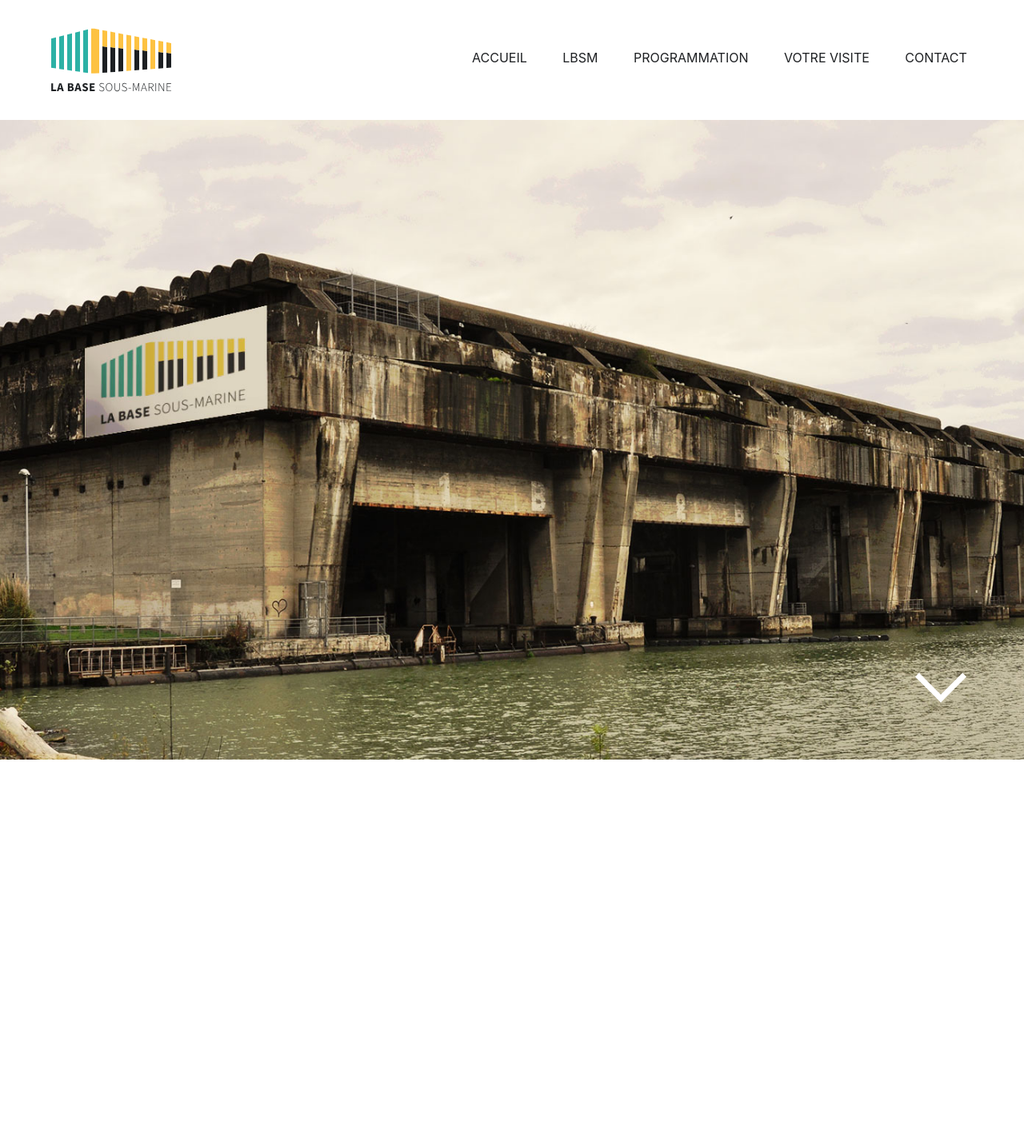
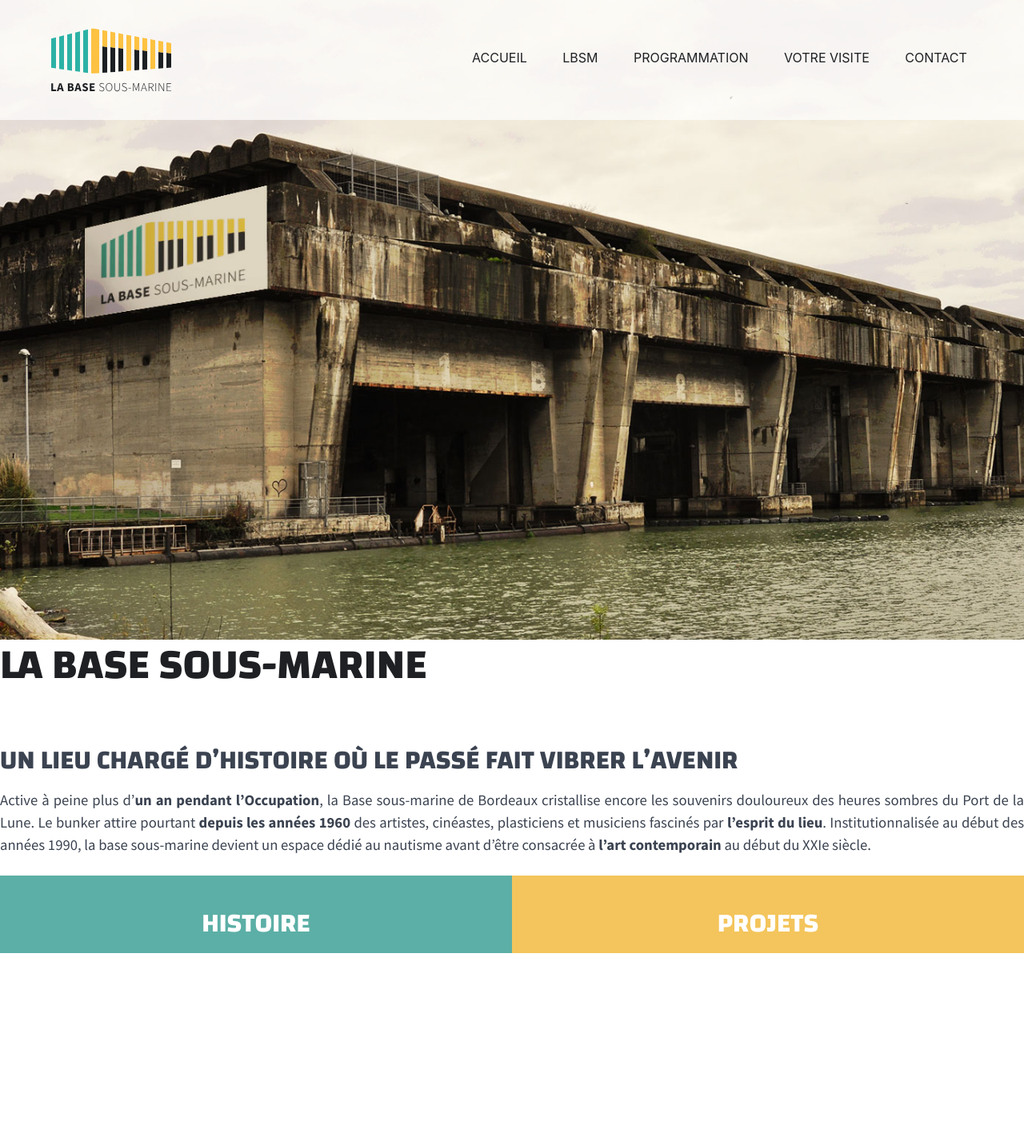
Before and after one commit to QRAVET/BSM, a PHP site: page /lbsm.php in a window 1280 px wide. Shown: the top 1432 px of the page at 80% size. Run offline with PHP 8.4, Linux system fonts and the light colour scheme.

Commit message:
mid-day 060319

```diff
--- a/css/style.css
+++ b/css/style.css
@@ -247,12 +247,13 @@ h6 {
 }
 
 /***** BUTTONS *****/
-.button-white-down {
+.button-down {
   height: 80px;
   width: 80px;
   position: absolute;
   top: 820px;
-  right: 5%;
+  right: 48%;
+  left: 48%;
 }
 
 .button-white-up {
@@ -266,6 +267,14 @@ h6 {
 }
 
 /***** ACCUEIL *****/
+.button-white-down {
+  height: 80px;
+  width: 80px;
+  position: absolute;
+  top: 820px;
+  right: 5%;
+}
+
 html {
   scroll-behavior: smooth;
 }
@@ -527,7 +536,7 @@ button[type=submit] {
   background: url(../img/photos/bsm-hero.jpg) no-repeat center;
   height: 100vh;
   background-size: cover;
-  margin-top: 150px;
+  padding-top: 150px;
 }
 
 /*# sourceMappingURL=style.css.map */
--- a/inc/nav.php
+++ b/inc/nav.php
@@ -1,18 +1,6 @@
-<!-- <nav class="columns navbar hide-md p-fixed" id="menunav">
-    <div class="column col-3 col-mr-auto hide-md">
-        <a href=""><img src="img/picto/logo-bsm-color.svg" alt="logo-bsm" class="logo-bsm-color"></a>
-    </div>
-    <ul class="column col-8 float-right text-uppercase dark-grey hide-xl">
-        <li><a href="./index.php">Accueil</a></li>
-        <li><a href="./lbsm.php">La base sous-marine</a></li>
-        <li><a href="./programmation.php">programmation</a></li>
-        <li><a href="./votrevisite.php">votre visite</a></li>
-        <li><a href="./contact.php">contact</a></li>
-    </ul>
-</nav> -->
 <nav class="columns navbar hide-md p-fixed">
     <div class="float-left hide-md">
-        <a href=""><img src="img/picto/logo-bsm-color.svg" alt="logo-bsm" class="logo-bsm-nav"></a>
+        <a href="./index.php"><img src="img/picto/logo-bsm-color.svg" alt="logo-bsm" class="logo-bsm-nav"></a>
     </div>
     <ul id="menunav" class="float-right text-uppercase dark-grey hide-xl">
         <li><a href="./index.php" class="btn-nav">Accueil</a></li>
--- a/lbsm.php
+++ b/lbsm.php
@@ -1,4 +1,4 @@
-<!DOCTYPE html>
+<!DOCTYPE html> <span class="text-bold"></span>
 <html lang="fr">
 <head>
     <meta charset="UTF-8">
@@ -25,9 +25,9 @@
         <?php include './inc/burger.php' ?>
 
         <!-- Section image hero -->
-        <div class="columns">
-            <div class="button-white-down col-mx-auto hide-md tooltip" data-tooltip="En savoir plus">
-                <a href="#menu-lbsm"><img src="img/picto/button/button-white.svg" alt="ancre-section-suivante"></a>
+        <div class="columns p-relative box-view">
+            <div class="button-down hide-md tooltip" data-tooltip="En savoir plus">
+                <a href=""><img src="img/picto/button/button-white.svg" alt="ancre-section-suivante"></a>
             </div>
         </div>
         <div class="columns bsm-hero"></div>
@@ -35,7 +35,24 @@
         <!-- page classique -->
         <div class="columns">
             <div class="container grid-xl">
-
+                <div class="columns">
+                    <h2>la base sous-marine</h2>
+                    <h3>Un lieu chargé d’histoire où le passé fait vibrer l’avenir </h3>
+                    <p class="text-justify">Active à peine plus d’<span class="text-bold">un an pendant l’Occupation</span>, la Base sous-marine de Bordeaux cristallise encore les souvenirs
+                        douloureux des heures sombres du Port de la Lune. Le bunker attire pourtant <span class="text-bold">depuis les années 1960</span> des artistes,
+                        cinéastes, plasticiens et musiciens fascinés par <span class="text-bold">l’esprit du lieu</span>. Institutionnalisée au début des années 1990,
+                        la base sous-marine devient un espace dédié au nautisme avant d’être consacrée à <span class="text-bold">l’art contemporain</span> au début du XXIe siècle.</p>
+                </div>
+            </div>
+            <div class="container">
+                <div class="columns">
+                    <div class="column col-6 col-md-12 bg-blue-green text-center white">
+                        <h3>histoire</h3>
+                    </div>
+                    <div class="column col-6 col-md-12 bg-yellow-bsm text-center white">
+                        <h3>projets</h3>
+                    </div>
+                </div>
             </div>
         </div>
 
```
Also changed, not shown: sass/stylesheet.scss (+11 -4 lines), 1 other file.
